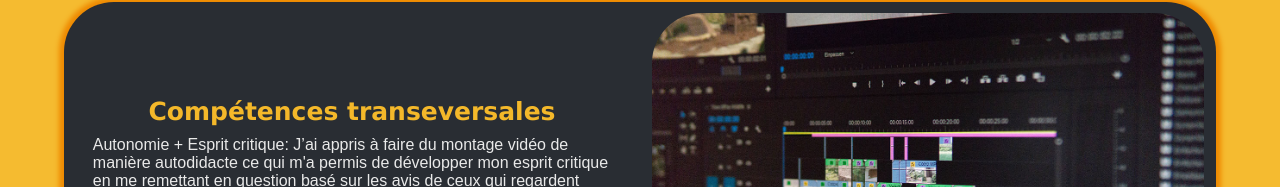
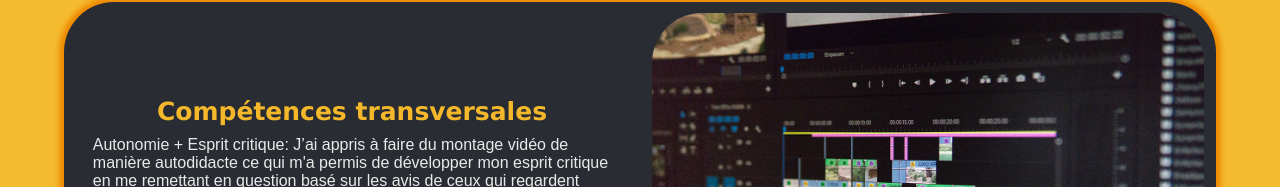
Before and after one commit to matheo-guillevic/Portfolio, a plain HTML site: page presentation.html in a window 1280 px wide. Shown: the part 551-738 px from the top of the page. Drawn offline with Linux system fonts and the light colour scheme.

Commit message:
correction transversale

```diff
--- a/presentation.html
+++ b/presentation.html
@@ -42,7 +42,7 @@
         <section class="block_sec">
             <article>
                 <div class="content_proj">
-                    <h1>Compétences transeversales</h1>
+                    <h1>Compétences transversales</h1>
                     <p> Autonomie + Esprit critique:
                         J’ai appris à faire du montage vidéo de manière autodidacte ce qui m'a permis de développer mon esprit critique
                         en me remettant en question basé sur les avis de ceux qui regardent mes vidéos et leurs retours.
```
